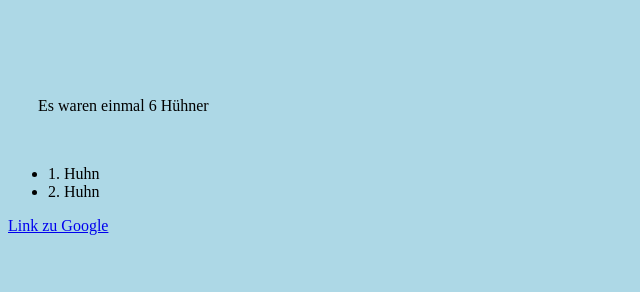
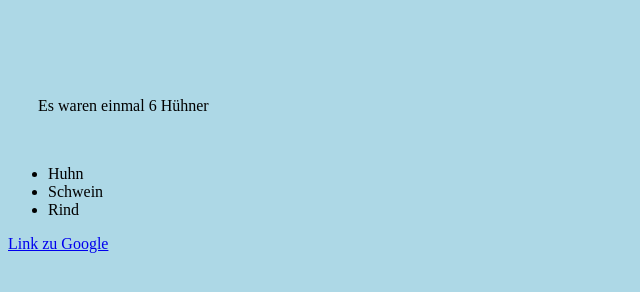
Before and after one commit to gannimet/starter, a plain HTML site: page index.html in a window 1280 px wide. Shown: the part 110-402 px from the top of the page, without its empty margins (0-640 px from the left). Drawn offline with Linux system fonts and the light colour scheme.

Commit message:
list without numbers

```diff
--- a/index.html
+++ b/index.html
@@ -11,8 +11,9 @@
       <p>Es waren einmal 6 Hühner</p>
 
     <ul>
-        <li>1. Huhn</li>
-        <li>2. Huhn</li>
+        <li>Huhn</li>
+        <li>Schwein</li>
+        <li>Rind</li>
     </ul>
     <a href="http://google.de/search?q=html">Link zu Google</a>
 
```
